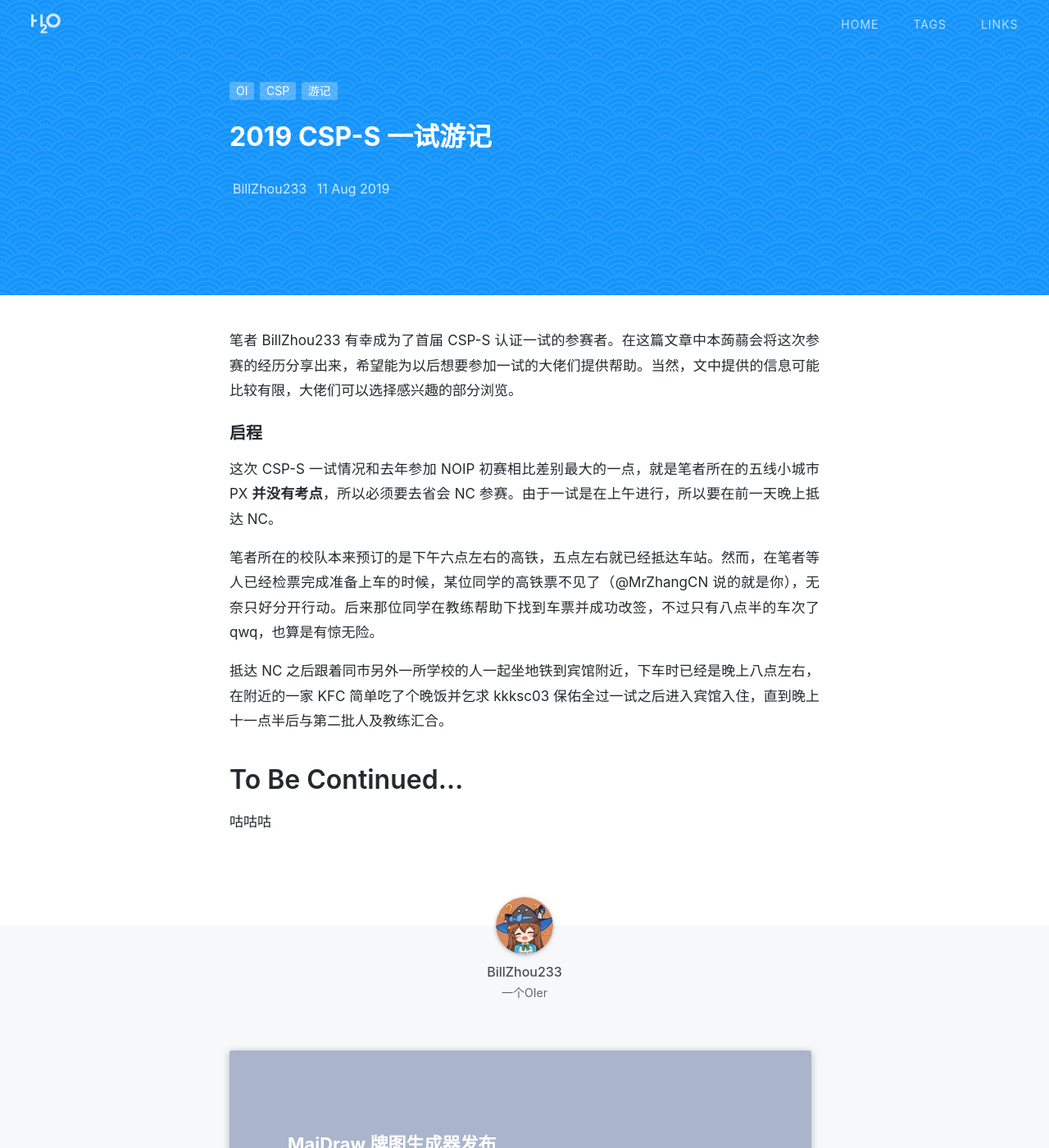
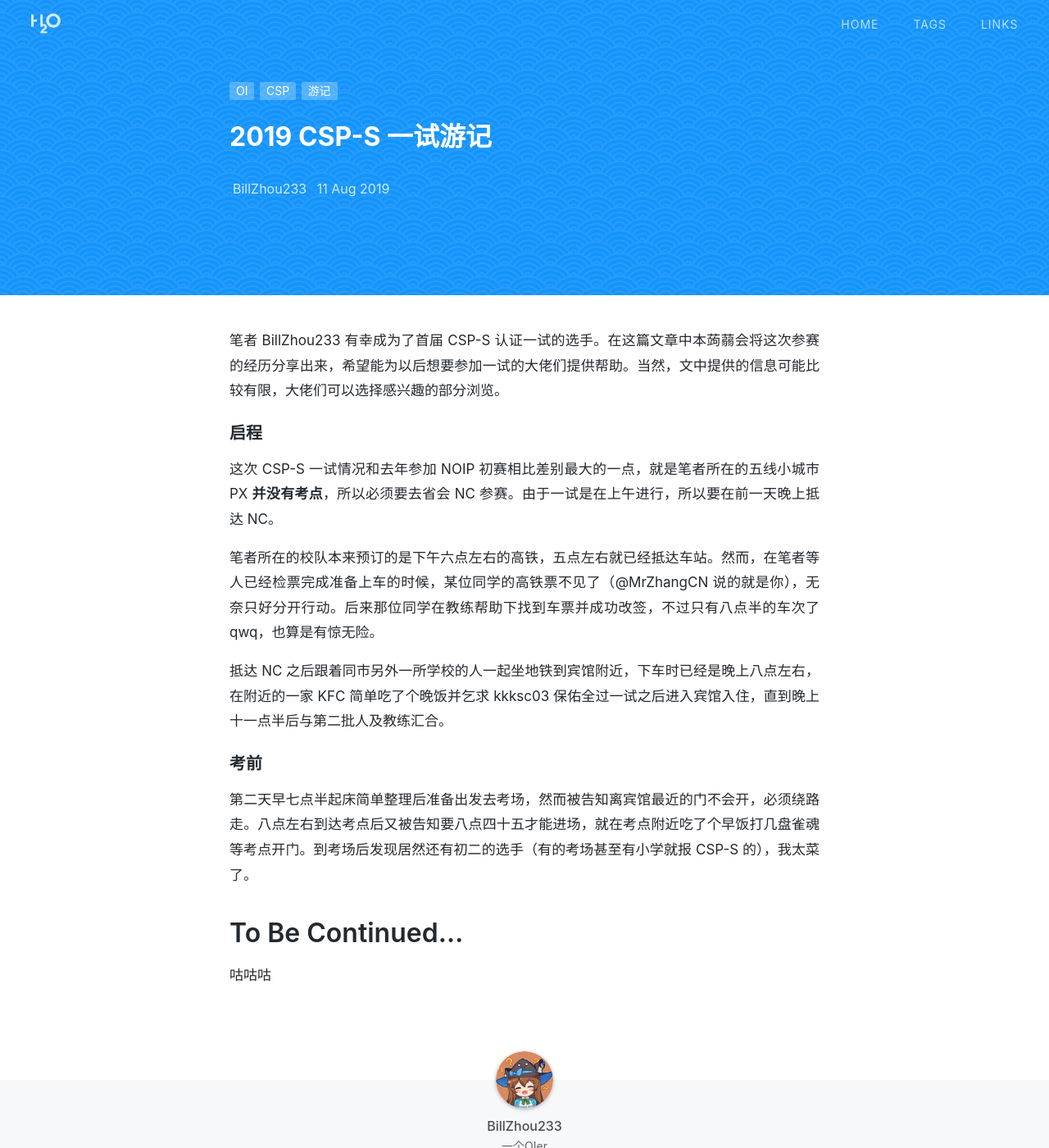
Before and after one commit to BillZhou233/WebpageTest, a Jekyll site: the page built from _posts/2019-10-20-2019csps1.md, in a window 1280 px wide and 1400 px high. Shown: the whole window at 82% size. Built offline with Jekyll 4.4.1, drawn with Linux system fonts in a browser that asks for light colours; nearby versions of some CDN libraries; a style sheet for code colours, icons or effects is not loaded.

Commit message:
Update 2019-10-20-2019csps1.md

```diff
--- a/_posts/2019-10-20-2019csps1.md
+++ b/_posts/2019-10-20-2019csps1.md
@@ -6,7 +6,7 @@ tags: ['OI', 'CSP', '游记']
 categories: main
 ---
 
-笔者 BillZhou233 有幸成为了首届 CSP-S 认证一试的参赛者。在这篇文章中本蒟蒻会将这次参赛的经历分享出来，希望能为以后想要参加一试的大佬们提供帮助。当然，文中提供的信息可能比较有限，大佬们可以选择感兴趣的部分浏览。
+笔者 BillZhou233 有幸成为了首届 CSP-S 认证一试的选手。在这篇文章中本蒟蒻会将这次参赛的经历分享出来，希望能为以后想要参加一试的大佬们提供帮助。当然，文中提供的信息可能比较有限，大佬们可以选择感兴趣的部分浏览。
 
 ### 启程
 
@@ -16,5 +16,9 @@ categories: main
 
 抵达 NC 之后跟着同市另外一所学校的人一起坐地铁到宾馆附近，下车时已经是晚上八点左右，在附近的一家 KFC 简单吃了个晚饭并乞求 kkksc03 保佑全过一试之后进入宾馆入住，直到晚上十一点半后与第二批人及教练汇合。
 
+### 考前
+
+第二天早七点半起床简单整理后准备出发去考场，然而被告知离宾馆最近的门不会开，必须绕路走。八点左右到达考点后又被告知要八点四十五才能进场，就在考点附近吃了个早饭打几盘雀魂等考点开门。到考场后发现居然还有初二的选手（有的考场甚至有小学就报 CSP-S 的），我太菜了。
+
 # To Be Continued...
 咕咕咕
```
